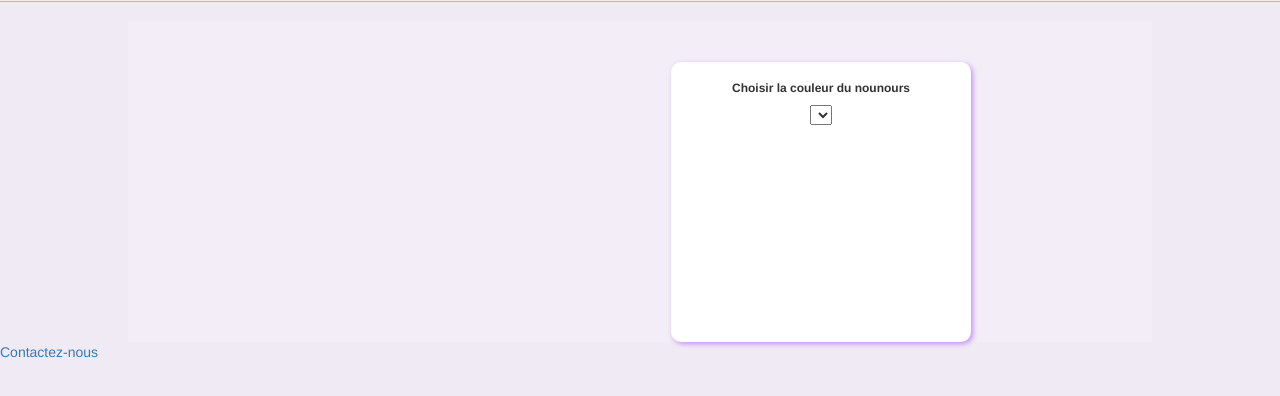
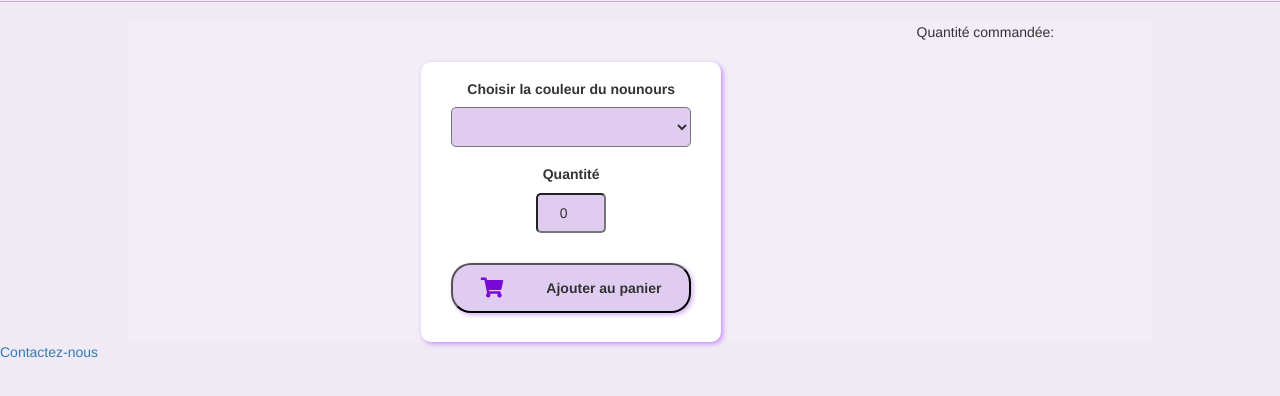
Before and after one commit to rabah-daguelou/RabahDaguelou_5_08072021, a website: page produit.html in a window 1280 px wide. Shown: the part 48-444 px from the top of the page. Drawn offline with Linux system fonts and the light colour scheme; no server answers.

Commit message:
quantites

```diff
--- a/index.js
+++ b/index.js
@@ -39,9 +39,7 @@ fetch(api)
 		nom_produit.textContent=data[i].name;
 		nomEtprix_produit.appendChild(prix_produit).classList.add("prix_produit")
 		prix_produit.textContent=data[i].price/100+",00 €"
-
-
-}
+		}
 
 
 
--- a/produit.html
+++ b/produit.html
@@ -86,7 +86,22 @@
 
 
 			</select>
+			<h2> Quantité  </h2>
+			<div class="quantite">
+				<div class="quantite-articles">
+					<input type="number" id="quantite_commandee" min="0" value="0">
+				</div>
+			</div>
+			<div class="ajouter">
+				<button>
+					<i class="fas fa-shopping-cart"></i><span> Ajouter au panier</span>
+				</button>
+
+			</div>
+
+
 		</aside>
+		<p > Quantité commandée:<span id="q"></span></p>
 	</div>
 </main>
 <!-- Fin Main -->
--- a/produit.js
+++ b/produit.js
@@ -1,11 +1,8 @@
 const lienId=window.location.search;
-console.log(lienId);
 const idLien=lienId.slice(1);
-console.log(idLien);
 
 let api="http://localhost:3000/api/teddies"
 let api2=api+"/"+idLien
-console.log(api2);
 
 fetch(api2)
 	.then((res)=>res.json())
@@ -53,6 +50,17 @@ fetch(api2)
 			const choix=document.createElement("option");
 			let choix_couleur=document.getElementById("choix_couleur");
 			choix_couleur.appendChild(choix).textContent=data.colors[i];
-		}
+			}
 
+		// Gérer la quantité choisie
+
+		const quantite_choisie=document.getElementById("quantite_commandee");
+		quantite_commandee.addEventListener("input", function(a){
+				let quant=document.getElementById('quantite_commandee').value;
+				document.getElementById('q').innerText=quant;
 		});
+
+
+
+
+			});
--- a/style.css
+++ b/style.css
@@ -109,7 +109,40 @@ img{
 	text-align: center;
 }
 
-#titre_couleur {
-	font-size: 12px;
+h2 {
+	font-size: 14px;
 	font-weight: 600;
+	margin-top: 20px;
 }
+
+select {
+	width: 80%;
+	height: 40px;
+	border-radius: 5px;
+	background-color:#E0CBF1;
+}
+input {
+	outline: none;
+	width: 70px;
+	height: 40px;
+	border-radius: 5px;
+	background-color:#E0CBF1;
+	text-align: center;
+}
+button {
+	display: flex;
+	justify-content: space-around;
+	align-items: center;
+	margin: 30px auto;
+	width: 80%;
+	height: 50px;
+	border-radius: 20px;
+	background-color:#E0CBF1;
+	box-shadow: 2px 2px 5px #D3B0EF;
+	font-weight: 600;
+	transition: transform .5s;
+}
+button:hover{
+	box-shadow: 2px 2px 5px #000;
+	transform: scale(1.05);
+}
```
